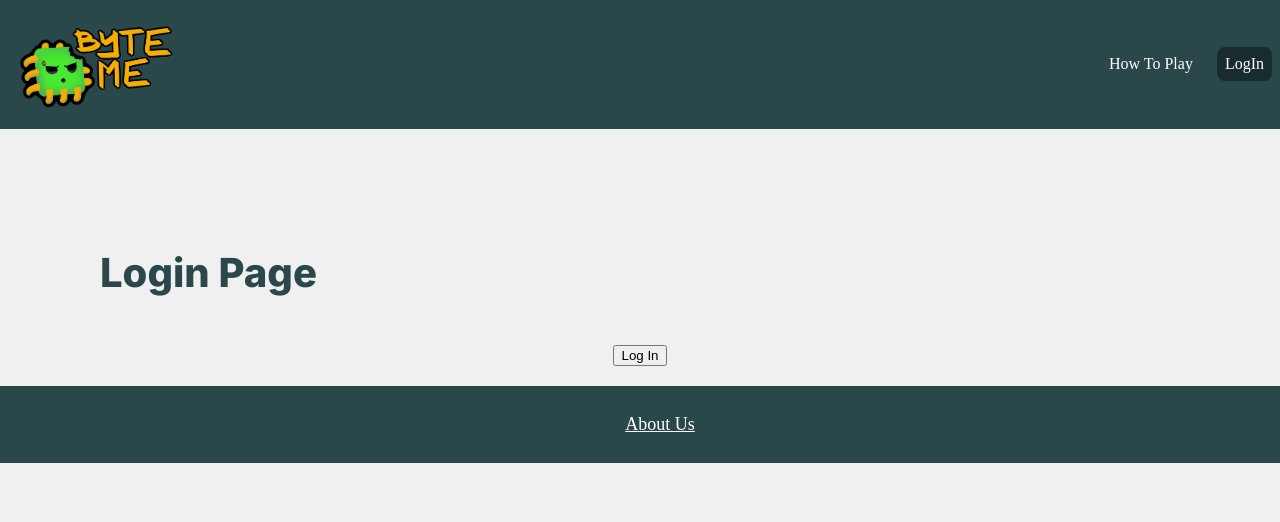
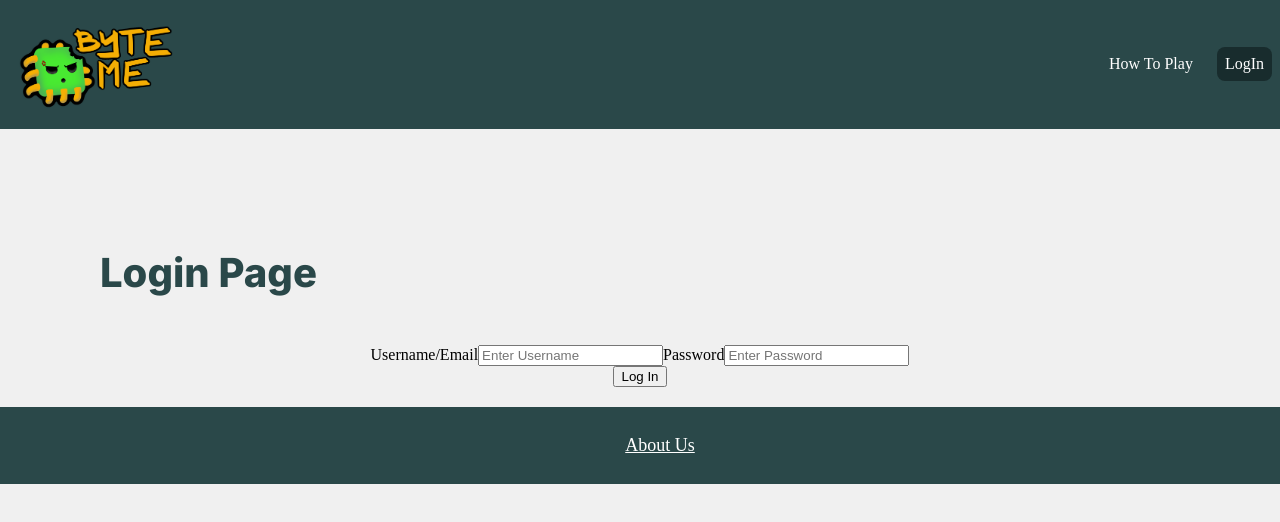
Before and after one commit to KendrickNguyen76/inf124-project, a React (Vite) app in the folder react_frontend/: page /login in a window 1280 px wide. Shown: the top 522 px of the page. Built offline with nearby package versions, Linux system fonts and the light colour scheme.

Commit message:
Got basic JSX components set up for login, need CSS now

```diff
--- a/react_frontend/src/Components/Pages/LoginPage.jsx
+++ b/react_frontend/src/Components/Pages/LoginPage.jsx
@@ -12,9 +12,15 @@ const LoginPage = ({ setLoggedIn }) => {
   return (
     <div style={{ textAlign: 'center', marginTop: '3rem' }}>
       <h2>Login Page</h2>
+
       <form action="" method="post">
+          <label for="username">Username/Email</label>
+          <input type="text" id="username" name="username" placeholder="Enter Username" />
 
+          <label for="password">Password</label>
+          <input type="password" id="password" name="password" placeholder="Enter Password" />
       </form>
+
       <button onClick={handleLogin}>Log In</button>
     </div>
   );
```
